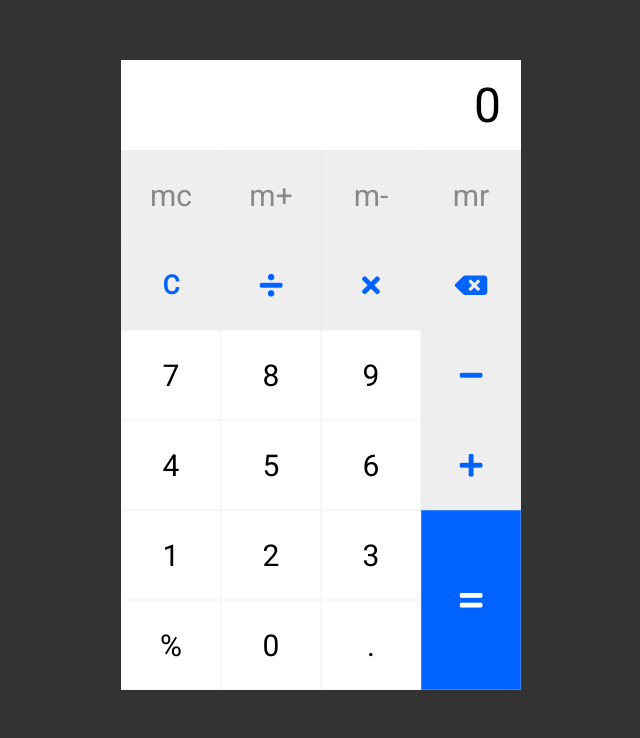
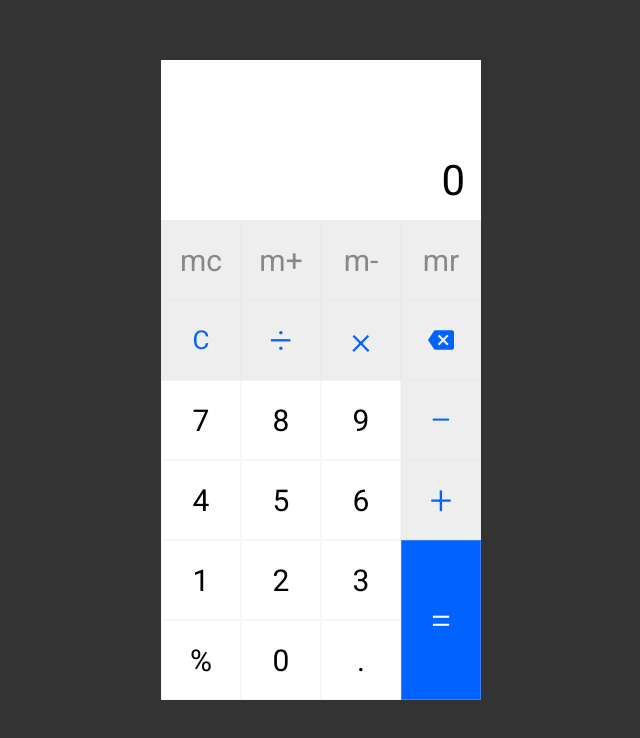
Before and after one commit to ClementCatel/vue-calculator, a Vue app: page / in a window 1280 px wide. Shown: the top 738 px of the page, without its empty margins (319-959 px from the left). Built offline with nearby package versions, Linux system fonts and the light colour scheme.

Commit message:
Add memory operations and Change operators style

```diff
--- a/public/index.html
+++ b/public/index.html
@@ -5,8 +5,9 @@
     <meta http-equiv="X-UA-Compatible" content="IE=edge">
     <meta name="viewport" content="width=device-width,initial-scale=1.0">
     <link rel="icon" href="<%= BASE_URL %>favicon.ico">
-    <link href="https://fonts.googleapis.com/css?family=Roboto" rel="stylesheet">
-    <link rel='stylesheet' href='https://use.fontawesome.com/releases/v5.7.0/css/all.css' integrity='sha384-lZN37f5QGtY3VHgisS14W3ExzMWZxybE1SJSEsQp9S+oqd12jhcu+A56Ebc1zFSJ' crossorigin='anonymous'>
+    <link href="https://fonts.googleapis.com/icon?family=Material+Icons" rel="stylesheet">
+    <link href="https://fonts.googleapis.com/css?family=Roboto:300,400" rel="stylesheet">
+    <!-- <link rel='stylesheet' href='https://use.fontawesome.com/releases/v5.7.0/css/all.css' integrity='sha384-lZN37f5QGtY3VHgisS14W3ExzMWZxybE1SJSEsQp9S+oqd12jhcu+A56Ebc1zFSJ' crossorigin='anonymous'> -->
     <title>vue-calculator</title>
   </head>
   <body>
--- a/src/components/Calculator.vue
+++ b/src/components/Calculator.vue
@@ -1,31 +1,37 @@
 <template>
     <div class="calculator">
+      <div class="display m">{{memoryClicked}}</div>
       <div class="display" >{{ current || '0' }}</div>
 
-      <div class="btn mem" tabindex="1">mc</div>
-      <div class="btn mem" tabindex="2">m+</div>
-      <div class="btn mem" tabindex="3">m-</div>
-      <div class="btn mem" tabindex="4">mr</div>
+      <div @click="memoryClear" class="btn mem" tabindex="1">mc</div>
+      <div @click="memoryAdd" class="btn mem" tabindex="2">m+</div>
+      <div @click="memoryMinus" class="btn mem" tabindex="3">m-</div>
+      <div @click="memoryResult" class="btn mem" tabindex="4">mr</div>
 
-      <div @click="clear" class="btn operator" tabindex="5">C</div>
-      <div @click="divide" class="btn operator fas fa-divide" tabindex="6"></div>
-      <div @click="times" class="btn operator fas fa-times" tabindex="7"></div>
-      <div @click="backspace" class="btn operator fas fa-backspace" tabindex="8"></div>
+      <div @click="clear" class="btn function" tabindex="5">C</div>
+      <!-- <div @click="divide" class="btn operator fas fa-divide" tabindex="6"></div>
+      <div @click="times" class="btn operator fas fa-times" tabindex="7"></div> -->
+      <div @click="divide" class="btn function operator" tabindex="6">÷</div>
+      <div @click="times" class="btn function operator" tabindex="7">×</div>
+      <div @click="backspace" class="btn function material-icons" tabindex="8">backspace</div>
 
       <div @click="append('7')" class="btn" tabindex="9">7</div>
       <div @click="append('8')" class="btn" tabindex="10">8</div>
       <div @click="append('9')" class="btn" tabindex="11">9</div>
-      <div @click="minus" class="btn operator fas fa-minus" tabindex="12"></div>
+      <!-- <div @click="minus" class="btn operator fas fa-minus" tabindex="12"></div> -->
+      <div @click="minus" class="btn function operator" tabindex="12">−</div>
 
       <div @click="append('4')" class="btn" tabindex="13">4</div>
       <div @click="append('5')" class="btn" tabindex="14">5</div>
       <div @click="append('6')" class="btn" tabindex="15">6</div>
-      <div @click="add" class="btn operator fas fa-plus" tabindex="16"></div>
+      <!-- <div @click="add" class="btn operator fas fa-plus" tabindex="16"></div> -->
+      <div @click="add" class="btn function operator" tabindex="16">+</div>
 
       <div @click="append('1')" class="btn" tabindex="17">1</div>
       <div @click="append('2')" class="btn" tabindex="18">2</div>
       <div @click="append('3')" class="btn" tabindex="19">3</div>
-      <div @click="equals" class="btn equals fas fa-equals" tabindex="20"></div>
+      <!-- <div @click="equals" class="btn equals fas fa-equals" tabindex="20"></div> -->
+      <div @click="equals" class="btn equals operator" tabindex="20">=</div>
 
       <div @click="percent" class="btn" tabindex="21">%</div>
       <div @click="append('0')" class="btn" tabindex="22">0</div>
@@ -41,6 +47,8 @@ export default {
       current: '',
       operator: null,
       operatorClicked: false,
+      memoryClicked: '',
+      memory : 0,
     }
   },
   methods: {
@@ -48,6 +56,27 @@ export default {
       this.current = '';
       this.operator = this.previous = null;
       this.operatorClicked = false;
+    },
+
+    memoryClear() {
+      this.memory = 0;
+      this.memoryClicked = '';
+    },
+
+    memoryAdd() {
+      this.memory += parseFloat(this.current);
+      this.memoryClicked = 'M';
+    },
+
+    memoryMinus() {
+      this.memory -= parseFloat(this.current);
+      this.memoryClicked = 'M';
+    },
+
+    memoryResult() {
+      if (this.memoryClicked) {
+        this.current = `${this.memory}`;
+      }
     },
 
     backspace() {
@@ -113,21 +142,26 @@ export default {
 <style scoped>
   .calculator {
     margin: 0 auto;
-    width: 400px;
+    width: 320px;
     font-size: 30px;
     display: grid;
     grid-template-columns: repeat(4, 1fr);
-    grid-auto-rows: minmax(90px, auto);
+    grid-auto-rows: minmax(80px, auto);
     background-color: white;
   }
 
   .display {
     grid-column: 1 / 5;
-    font-size: 48px;
+    font-size: 42px;
     display: flex;
     align-items: center;
     margin-left: auto;
     margin-right: 5%;
+  }
+
+  .m {
+    font-size: 16px;
+    color: #888;
   }
 
   .mem {
@@ -137,7 +171,7 @@ export default {
 
   .equals {
     grid-column: 4 / 5;
-    grid-row: 6 / 8;
+    grid-row: 7 / 9;
     background-color: rgb(0, 98, 255);
     color: white;
     font-size: 26px;
@@ -150,10 +184,16 @@ export default {
     justify-content: center;
   }
 
-  .operator {
+  .function {
     background-color: #eee;
     color: rgb(0, 98, 255);
     font-size: 26px;
-    font-weight: bold;
   }
+
+  .operator {
+    font-family: 'Roboto', sans-serif;
+    font-weight: 300;
+    font-size: 40px;
+  }
+
 </style>
```
